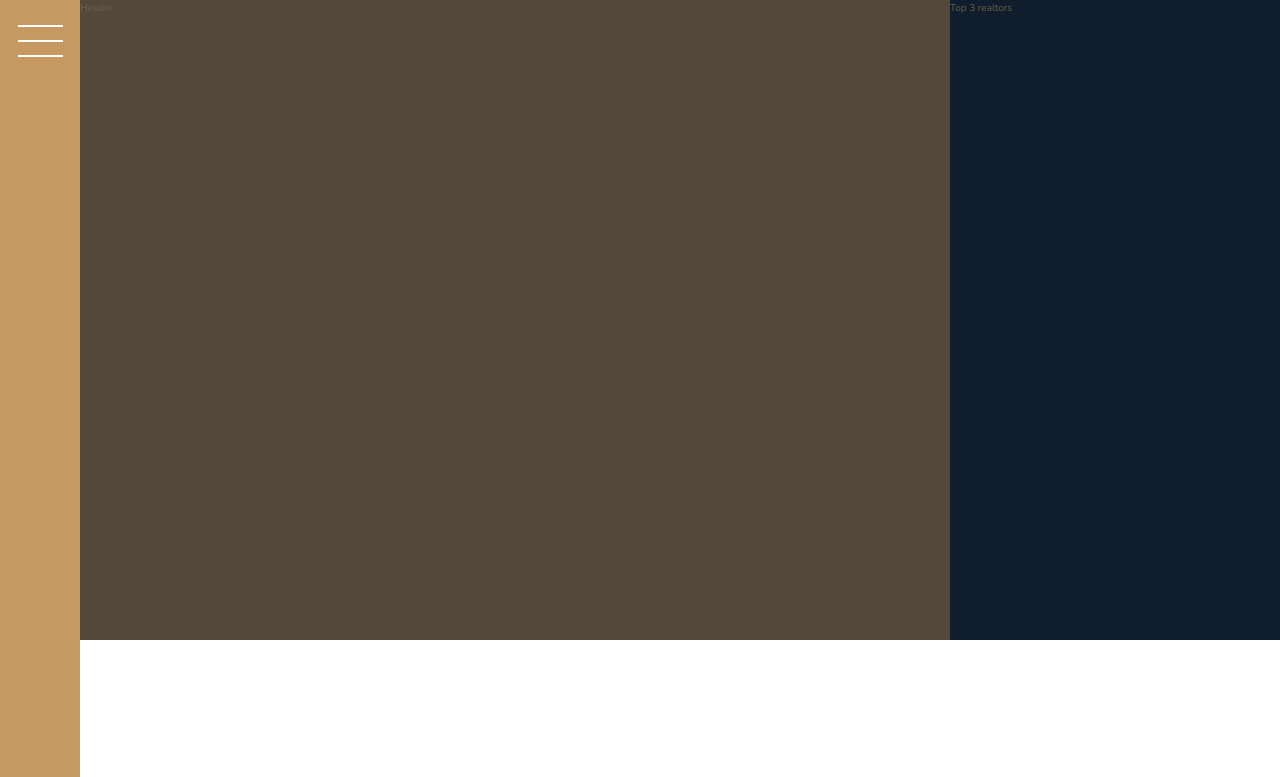
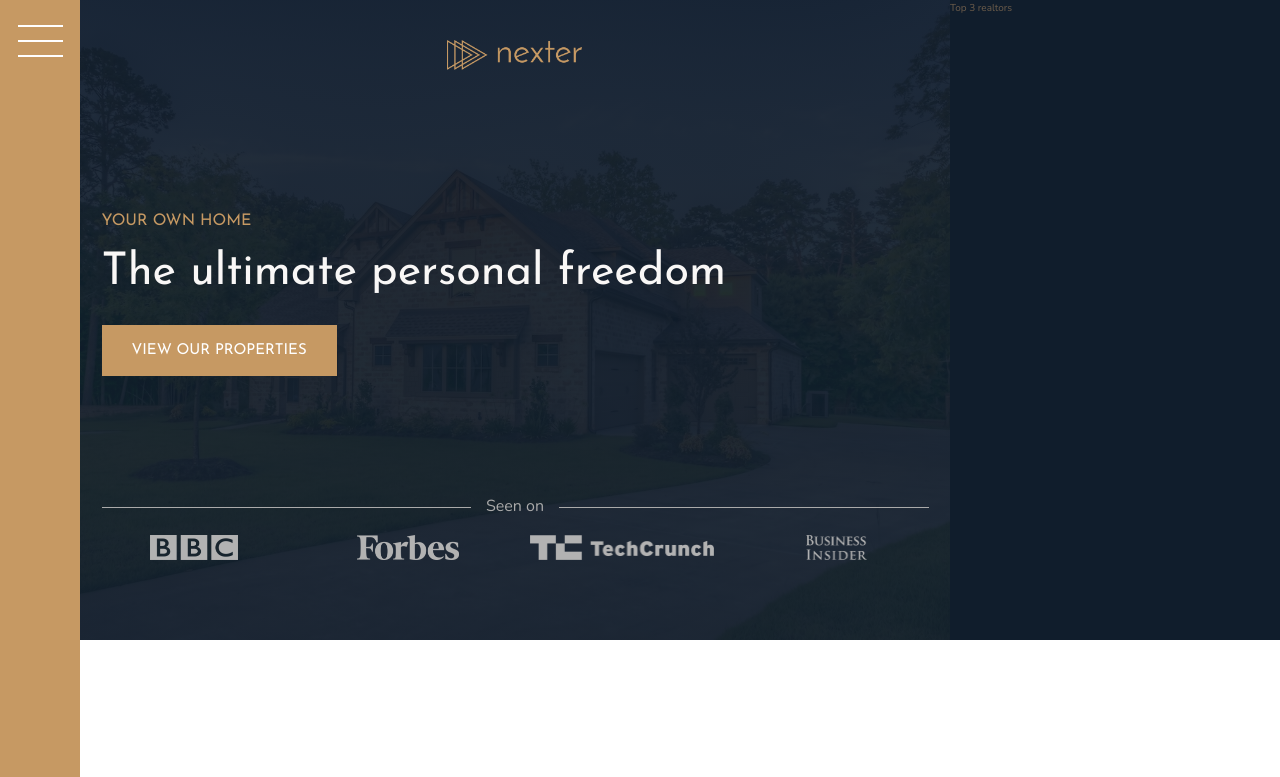
Before and after one commit to JustinStephenson/Nextor, a website: page index.html in a window 1280 px wide. Shown: the top 777 px of the page. Drawn offline with nearby package versions, Linux system fonts and the light colour scheme.

Commit message:
Adding header section

```diff
--- a/index.html
+++ b/index.html
@@ -19,7 +19,19 @@
 			<button class="nav-btn"></button>
 		</div>
 
-		<header class="header">Header</header>
+		<header class="header">
+			<img src="img/logo.png" alt="Nexter logo" class="header__logo" />
+			<h3 class="heading-3">Your own home</h3>
+			<h1 class="heading-1">The ultimate personal freedom</h1>
+			<button class="btn header__btn">View our properties</button>
+			<div class="header__seenon-text">Seen on</div>
+			<div class="header__seenon-logos">
+				<img src="img/logo-bbc.png" alt="Seen on logo 1" />
+				<img src="img/logo-forbes.png" alt="Seen on logo 2" />
+				<img src="img/logo-techcrunch.png" alt="Seen on logo 3" />
+				<img src="img/logo-bi.png" alt="Seen on logo 4" />
+			</div>
+		</header>
 
 		<div class="realtors">Top 3 realtors</div>
 
--- a/sass/_header.scss
+++ b/sass/_header.scss
@@ -1,4 +1,56 @@
 .header {
 	background-color: $color-grey-dark-1;
 	grid-column: full-start / col-end 6;
+	background-image: linear-gradient(rgba($color-secondary, 0.93)),
+		url(/img/hero.jpeg);
+	background-size: cover;
+	background-position: center;
+	padding: 8rem;
+	padding-top: 4rem;
+
+	display: grid;
+	grid-template-rows: 1fr min-content 6rem 1fr;
+	grid-template-columns: max-content;
+	row-gap: 1.5rem;
+	justify-content: center;
+
+	&__logo {
+		height: 3rem;
+		justify-self: center;
+	}
+
+	&__btn {
+		align-self: flex-start;
+		justify-self: start;
+	}
+
+	&__seenon-text {
+		display: grid;
+		grid-template-columns: 1fr max-content 1fr;
+		column-gap: 1.5rem;
+		align-items: center;
+
+		font-size: 1.6rem;
+		color: $color-grey-light-2;
+
+		&::before,
+		&::after {
+			content: '';
+			display: block;
+			height: 0.1rem;
+			background-color: currentColor;
+		}
+	}
+
+	&__seenon-logos {
+		display: grid;
+		grid-template-columns: repeat(4, 1fr);
+		column-gap: 3rem;
+		justify-items: center;
+
+		img {
+			height: 2.5rem;
+			filter: brightness(70%);
+		}
+	}
 }
--- a/sass/_typography.scss
+++ b/sass/_typography.scss
@@ -5,6 +5,9 @@
 
 .heading-1 {
 	@extend %heading;
+	font-size: 4.5rem;
+	color: $color-grey-light-1;
+	line-height: 1;
 }
 
 .heading-2 {
```
Also changed, not shown: css/main.css.
